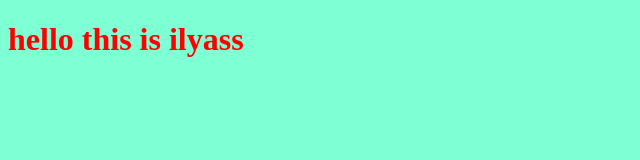
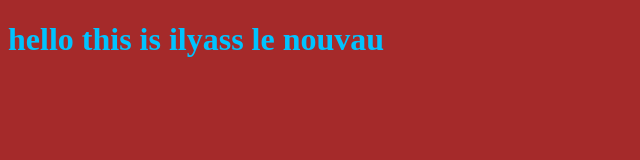
Before and after one commit to ilyassTest/myproject, a plain HTML site: page index.html in a window 1280 px wide. Shown: the whole page, without its empty margins (0-640 px from the left). Drawn offline with Linux system fonts and the light colour scheme.

Commit message:
nouvau modif pour html et css

```diff
--- a/index.html
+++ b/index.html
@@ -7,7 +7,7 @@
     <link rel="stylesheet" href="style.css">
 </head>
 <body>
-    <h1>hello this is ilyass</h1>
+    <h1>hello this is ilyass le nouvau</h1>
     <script src="app.js"></script>
 </body>
 </html>
--- a/style.css
+++ b/style.css
@@ -1,6 +1,6 @@
 h1 {
-    color: red;
+    color:rgb(0, 195, 255);
 }
 body {
-    background-color: aquamarine;
+    background-color:brown;
 }
```
